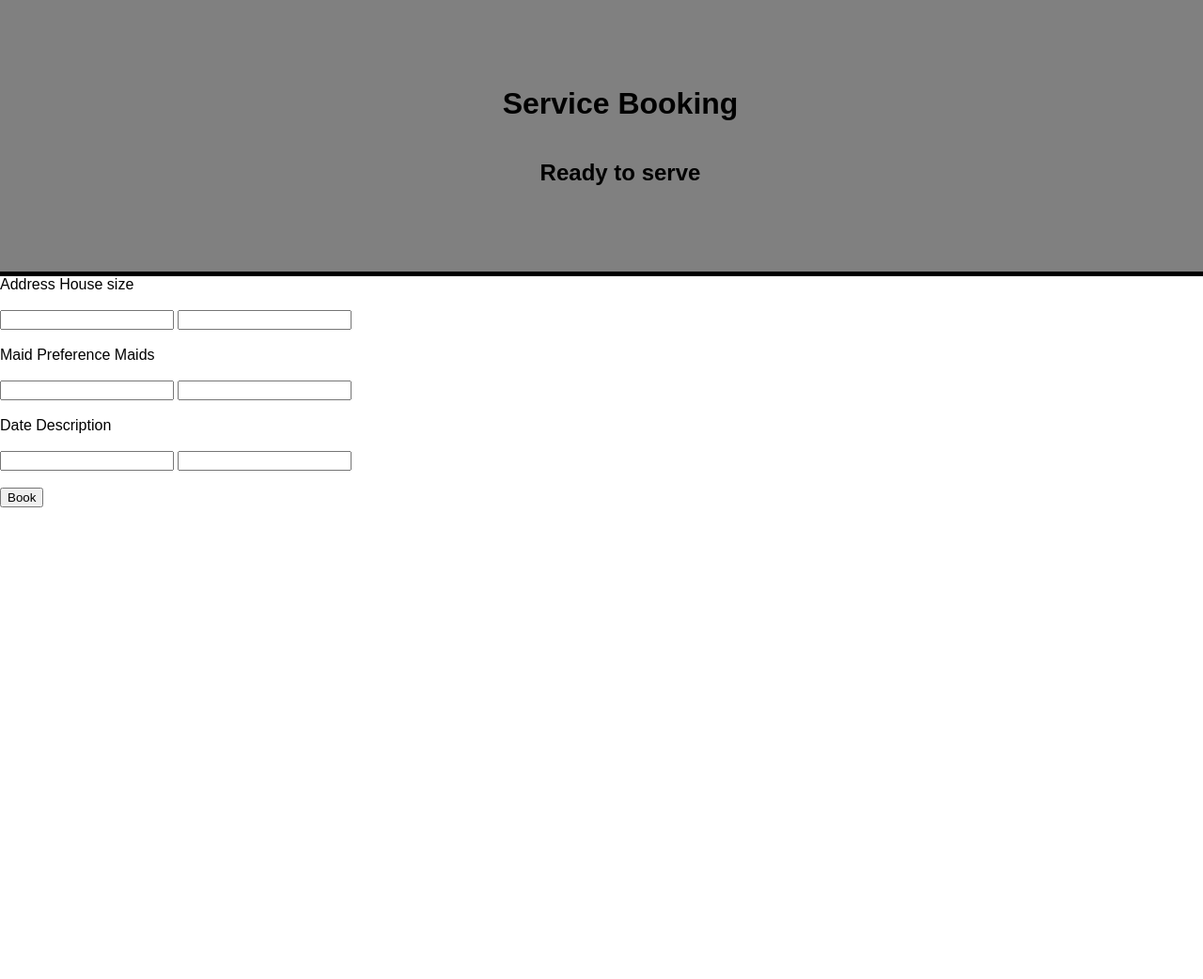
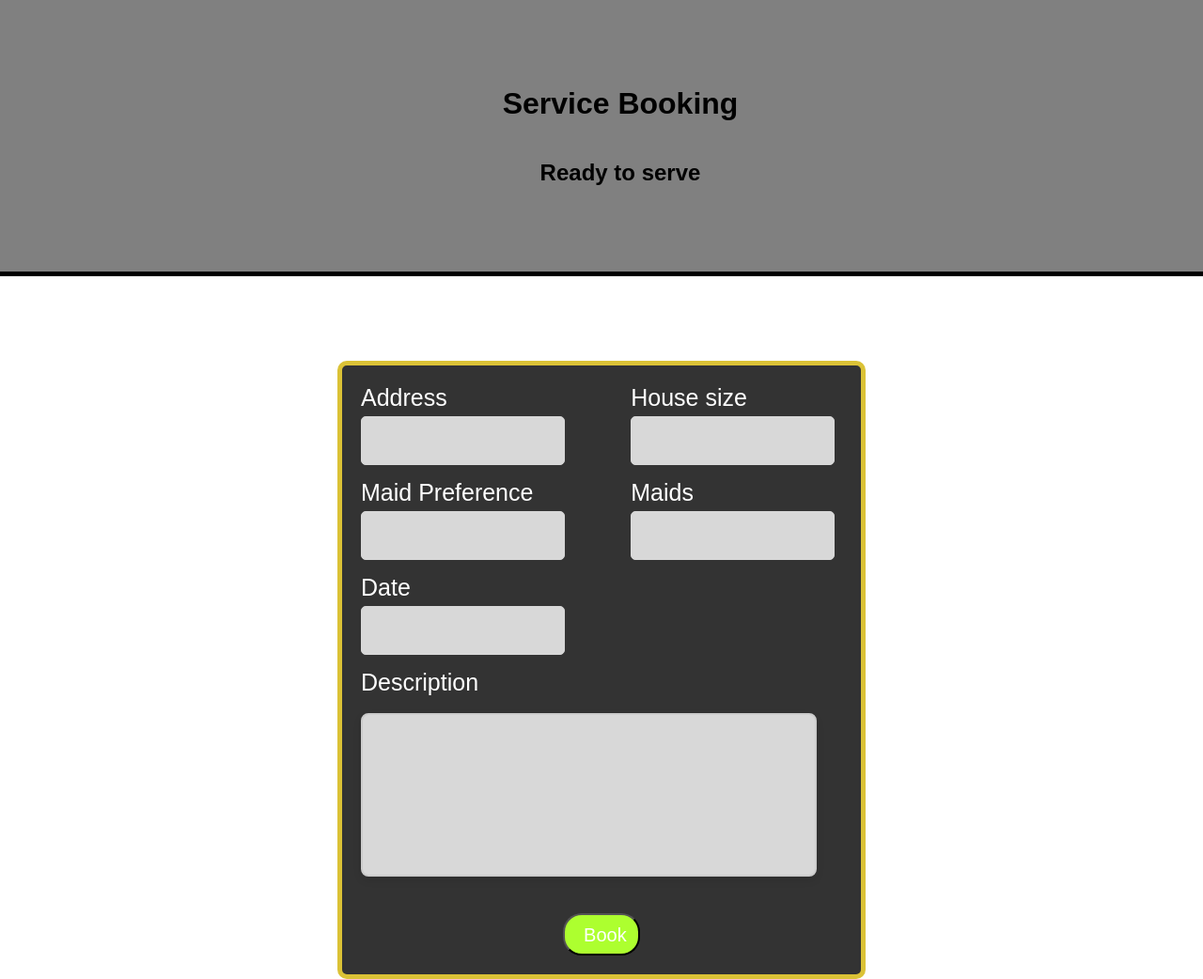
Before and after one commit to YousefAbdelnour/ecomproj, a PHP site: page /app/views/Customer/book.php in a window 1280 px wide. Shown: the part 71-1113 px from the top of the page at 94% size. Before the commit the page ends 611 px from the top, so only its background shows below. Run offline with PHP 8.4, Linux system fonts and the light colour scheme.

Commit message:
Booking page
Its done, little bit of changes and it will be finished.

```diff
--- a/app/views/Customer/book.php
+++ b/app/views/Customer/book.php
@@ -1,13 +1,11 @@
 <!DOCTYPE html>
 <html lang="en">
-
 <head>
     <meta charset="UTF-8">
     <meta name="viewport" content="width=device-width, initial-scale=1.0">
-    <link rel="stylesheet" href="../style.css">
+    <link rel="stylesheet" href="../style.css?v=1">
     <title>Service Booking</title>
 </head>
-
 <body>
     <?php include('../navbar.php'); ?>
     <div class="title_div">
@@ -15,31 +13,47 @@
         <h2>Ready to serve</h2>
     </div>
     <div class="divider"></div>
-    <div id="book_form">
-        <form>
-            <label id="addressLabel" for="address">Address</label>
-            <label id="HSLabel" for="House_Size">House size</label>
-            <br><br>
-            <input type="text" id="address" name="address">
-            <input type="text" id="House_Size" name="House_Size">
-            <br><br>
-            <label id="maidLabel" for="spots">Maid Preference</label>
-            <label id="spotsLabel" for="maid_name">Maids</label>
-            <br><br> <!-- The Maid number is here so we know how many maids the person wants to hire (that is the way it is implememnted in the DB) -->
-            <input type="text" id="spots" name="spots">
-            <input type="text" id="maid_name" name="maid_name">
-            <br><br>
-            <label id="dateLabel" for="date">Date</label>
-            <label id="descLabel" for="dsc">Description</label>
-            <!-- We need to add a text varriable to database for description -->
-            <br><br>
-            <input type="text" id="date" name="date">
-            <input type="text" id="dsc" name="dsc">
-            <br><br>
-            <input type="submit" value="Book">
-
+    <div id="book_form_div">
+        <form id="book_form">
+            <div class="form-row">
+                <div class="form-group">
+                    <label for="address">Address</label>
+                    <input type="text" id="address" name="address">
+                </div>
+                <div class="form-group">
+                    <label for="House_Size">House size</label>
+                    <input type="text" id="House_Size" name="House_Size">
+                </div>
+            </div>
+            <div class="form-row">
+                <div class="form-group">
+                    <label for="spots">Maid Preference</label>
+                    <input type="text" id="spots" name="spots">
+                </div>
+                <div class="form-group">
+                    <label for="maid_name">Maids</label>
+                    <input type="text" id="maid_name" name="maid_name">
+                </div>
+            </div>
+            <div class="form-row">
+                <div class="form-group">
+                    <label for="date">Date</label>
+                    <input type="text" id="date" name="date">
+                </div>
+            </div>
+            <div id="textarea_div">
+                <label for="dsc">Description</label><br><br>
+                <textarea id="dsc" name="dsc"></textarea>
+            </div>
+            <input type="submit" value="Book" class="submit-button">
         </form>
     </div>
 </body>
+</html>
 
-</html>
+
+
+<!-- Important -->
+
+<!-- We need to add a text varriable to database for description -->
+<!-- The Maid number is here so we know how many maids the person wants to hire (that is the way it is implememnted in the DB) -->
--- a/app/views/style.css
+++ b/app/views/style.css
@@ -57,7 +57,6 @@ body, ul {
     width: 100%;
     height: 70px;
 }
-
 .title_div {
     width: 100%;
     height: 250px;
@@ -77,3 +76,90 @@ body, ul {
     background-color: black;
     position:relative;
 }
+
+body, ul {
+    margin: 0;
+    padding: 0;
+    font-family: Arial, sans-serif;
+}
+
+#book_form_div {
+    display: flex;
+    justify-content: center;
+    align-items: center;
+    padding-top: 7%;
+}
+
+#book_form {
+    background-color: #333;
+    padding: 20px;
+    width: 40%;
+    display: flex;
+    flex-direction: column;
+    gap: 15px;
+    border: 5px solid rgb(219, 194, 54);
+    border-radius: 10px;
+}
+
+.form-row {
+    display: flex;
+    justify-content: space-between;
+}
+
+.form-group {
+    width: 40%;
+    display: flex;
+    flex-direction: column;
+    align-items: flex-start;
+    margin-right: 20px;
+}
+
+.form-group label {
+    margin-bottom: 5px;
+    color: white;
+    font-size: 25px;
+}
+
+.form-group input[type="text"] {
+    width: 100%;
+    height: 40px;
+    border-radius: 5px;
+    border: 1px solid rgb(216, 216, 216);
+    background-color: rgb(216, 216, 216);
+    color: white;
+    padding: 5px;
+}
+
+.submit-button {
+    align-self: center;
+    padding: 10px 20px;
+    width: 16%;
+    font-size: 20px;
+    height: 45px;
+    cursor: pointer;
+    margin-top: 20px;
+    border-radius: 20px;
+    background-color: greenyellow;
+    color: white;
+}
+
+#textarea_div label{
+    margin-bottom: 5px;
+    color: white;
+    font-size: 25px;
+}
+
+#textarea_div textarea {
+    width: 90%;
+    height: 150px;
+    padding: 10px;
+    border: 2px solid #ccc;
+    border-radius: 8px;
+    background-color: rgb(216, 216, 216);
+    color: rgb(0, 0, 0);
+    font-family: Arial, sans-serif;
+    font-size: 16px;
+    resize: none;
+    box-shadow: 0 4px 8px rgba(0,0,0,0.1);
+    transition: border-color 0.3s ease-in-out;
+}
```
